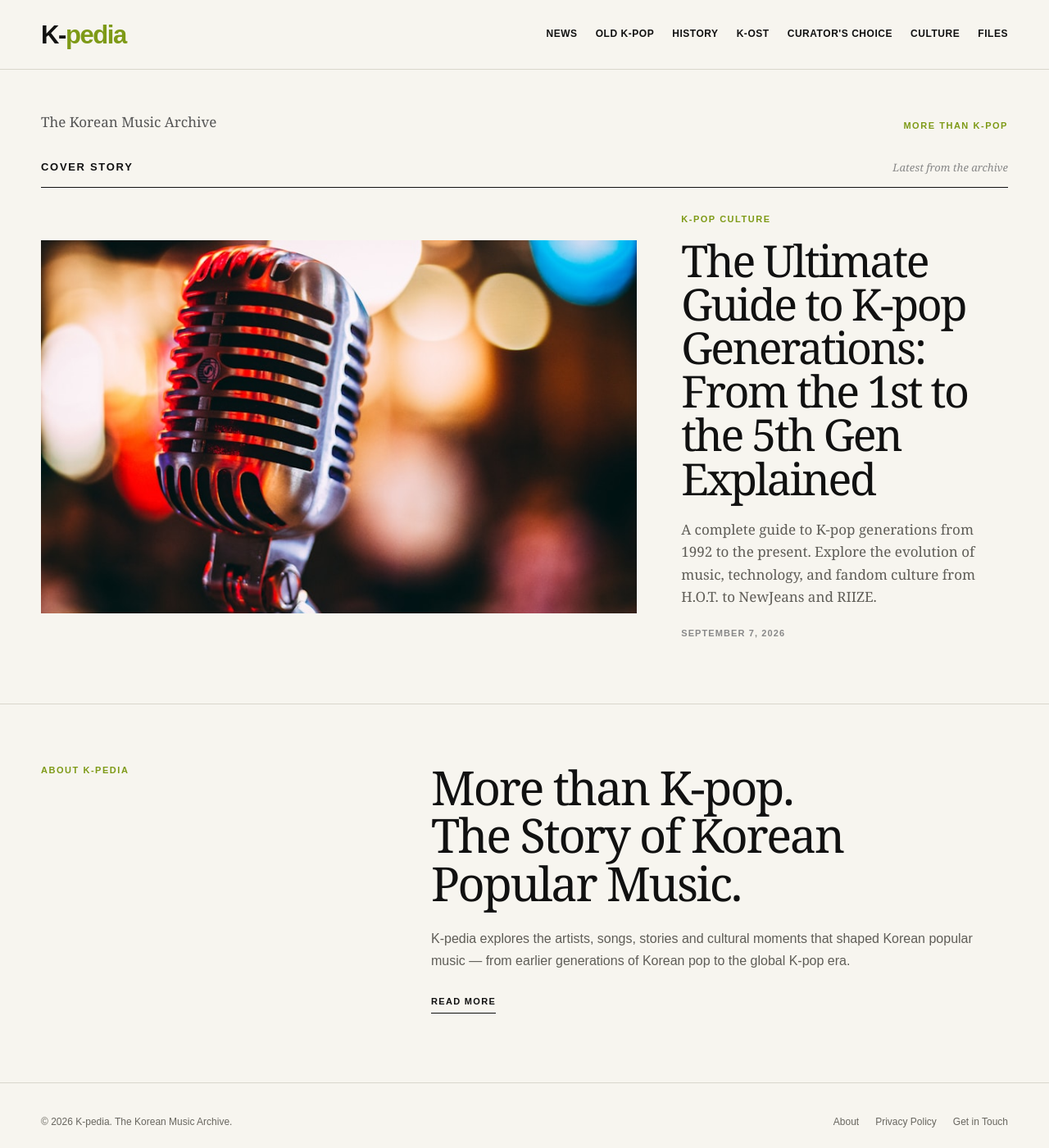
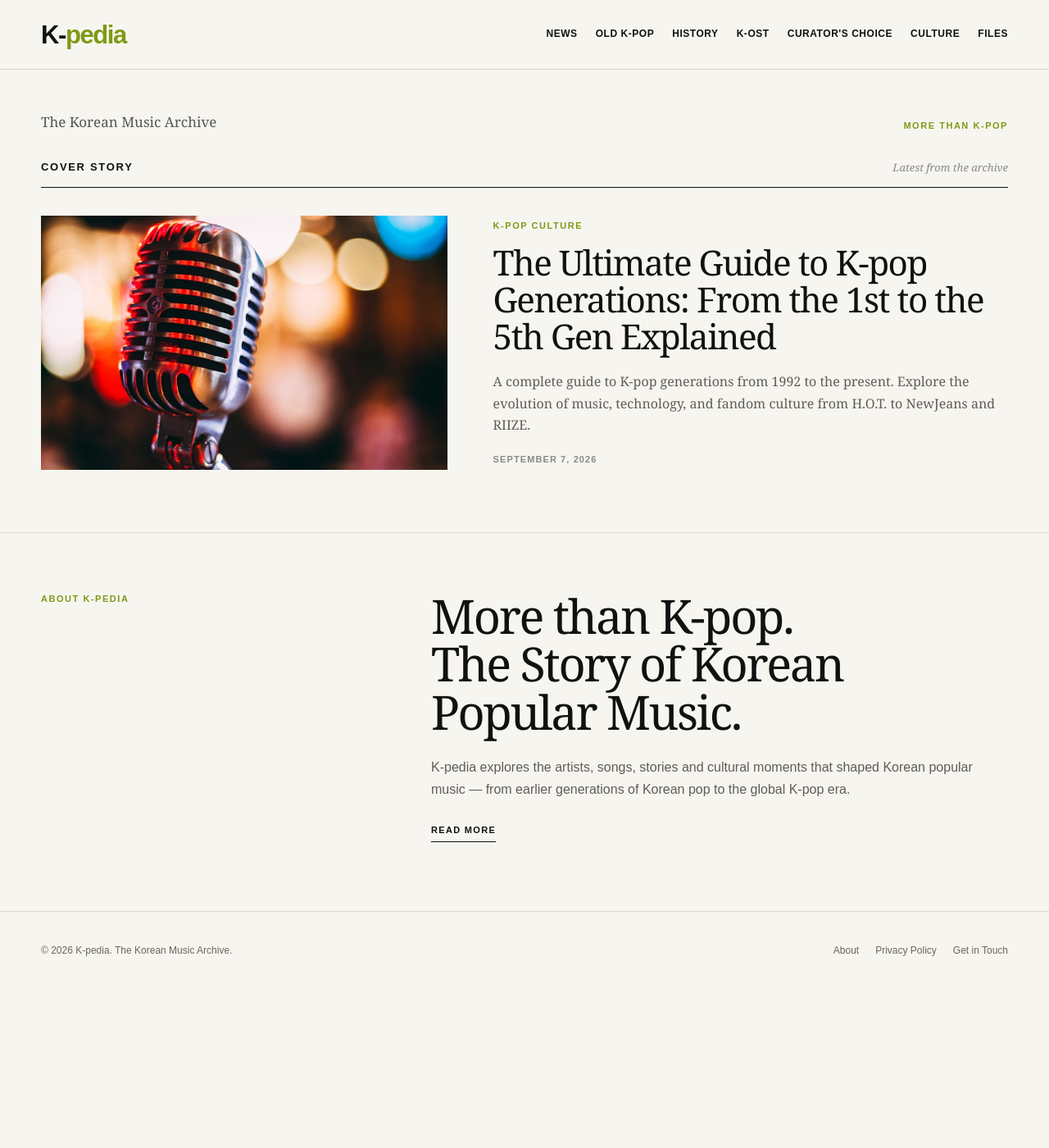
Before and after one commit to kpopkpedia/Kcurator, a Jekyll site: the page built from index.html, in a window 1280 px wide and 1400 px high. Shown: the whole window at 82% size. Built offline with Jekyll 4.4.1, drawn with Linux system fonts in a browser that asks for light colours.

Commit message:
Update index.html

```diff
--- a/index.html
+++ b/index.html
@@ -177,9 +177,9 @@ layout: null
 
 .cover-story {
   display: grid;
-      grid-template-columns: minmax(0, 1.55fr) minmax(320px, 0.85fr);
-      gap: 54px;
-      padding-top: 30px;
+  grid-template-columns: 42% 1fr;
+  gap: 56px;
+  padding-top: 34px;
   align-items: center;
 }
 
@@ -204,6 +204,7 @@ layout: null
 
 .cover-copy {
   min-width: 0;
+  max-width: 650px;
 }
 
 .category-label {
@@ -217,10 +218,10 @@ layout: null
 
 .cover-title {
   font-family: Georgia, "Times New Roman", serif;
-      font-size: clamp(38px, 4.2vw, 60px);
-      line-height: 0.99;
+  font-size: clamp(34px, 3.3vw, 48px);
+  line-height: 1.06;
   font-weight: 500;
-      letter-spacing: -0.045em;
+  letter-spacing: -0.035em;
 }
 
 .cover-title a {
@@ -232,16 +233,16 @@ layout: null
 }
 
 .cover-description {
-      margin-top: 22px;
-      max-width: 540px;
+  margin-top: 20px;
+  max-width: 620px;
   color: #5f5d57;
   font-family: Georgia, "Times New Roman", serif;
-      font-size: 17px;
-      line-height: 1.62;
+  font-size: 16px;
+  line-height: 1.65;
 }
 
 .cover-date {
-      margin-top: 22px;
+  margin-top: 20px;
   color: #888;
   font-size: 11px;
   font-weight: 700;
@@ -254,7 +255,7 @@ layout: null
 }
 
 .cover-story.no-cover-image .cover-title {
-      font-size: clamp(46px, 6vw, 76px);
+  font-size: clamp(40px, 5vw, 62px);
 }
 
 
```
Lines whose indentation alone changed are shown as unchanged.
